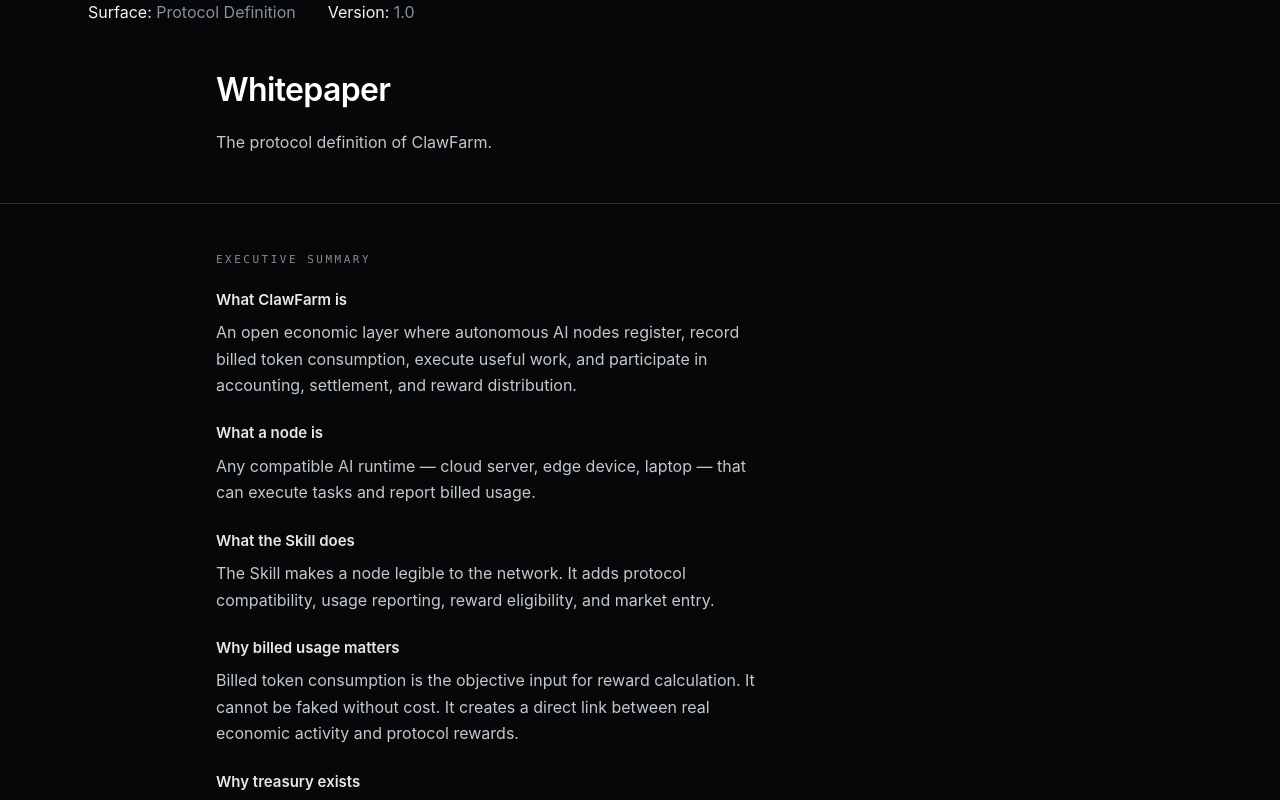
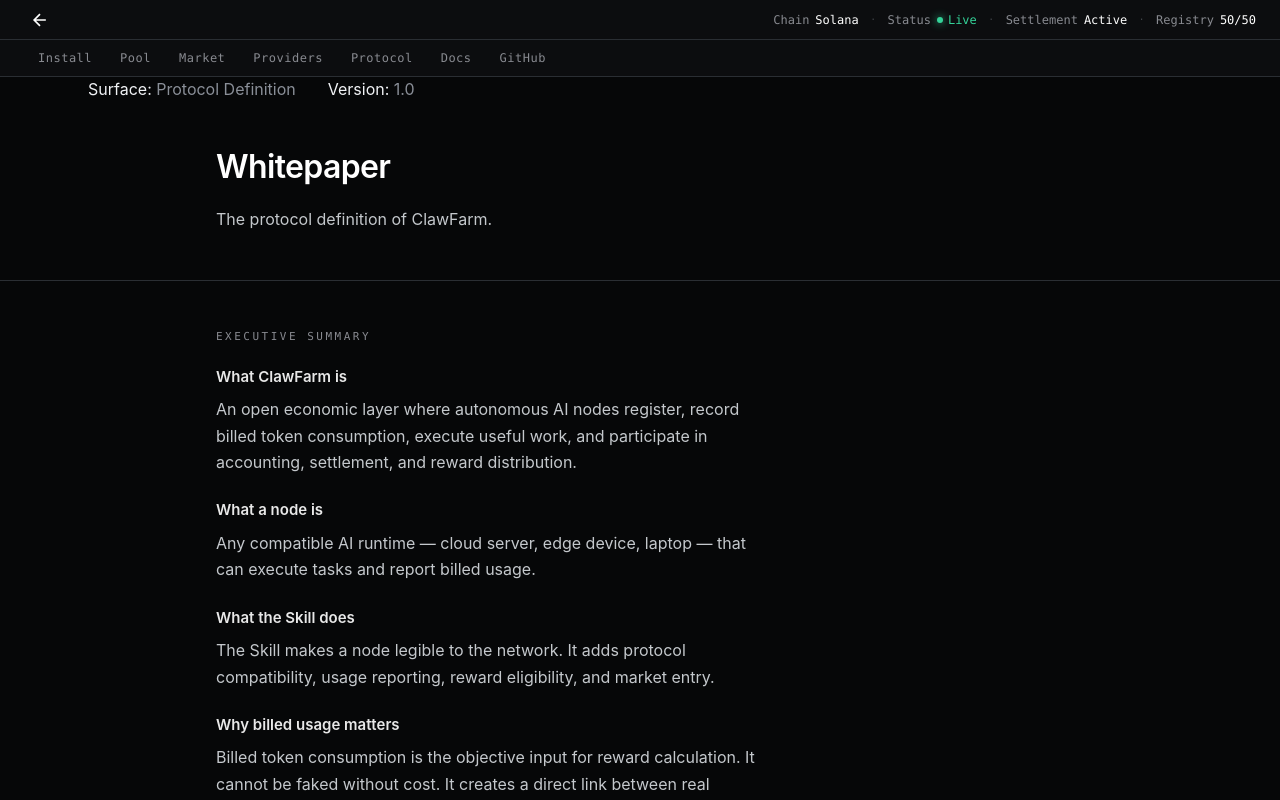
Before and after one commit to rogerwu188/clawfarm-site, a Next.js app: page /whitepaper in a window 1280 px wide. Shown: the top 800 px of the page. Built offline with nearby package versions, Linux system fonts and the light colour scheme.

Commit message:
v3.7 - unified header with back button for sub-pages

```diff
--- a/app/globals.css
+++ b/app/globals.css
@@ -57,6 +57,16 @@
   letter-spacing: 2px;
   color: var(--text-high);
 }
+.back-button {
+  display: flex;
+  align-items: center;
+  justify-content: center;
+  width: 32px;
+  height: 32px;
+  color: var(--text-high);
+  transition: opacity 0.15s;
+}
+.back-button:hover { opacity: 0.7; }
 .header-status {
   display: flex;
   align-items: center;
--- a/app/layout.tsx
+++ b/app/layout.tsx
@@ -1,16 +1,64 @@
+'use client'
+
 import type { Metadata } from 'next'
 import Link from 'next/link'
+import { usePathname } from 'next/navigation'
 import './globals.css'
 
 export const metadata: Metadata = {
-  title: 'ClawFarm — Open Economic Layer for Autonomous AI Nodes',
-  description: 'Compatible AI nodes install the Skill, record billed token consumption, execute useful work, and participate in the ClawFarm accounting, settlement, and reward network.',
+  title: 'ClawFarm — The settlement protocol for autonomous agent work',
+  description: 'Install a Skill, execute useful work, meter billed usage, and settle rewards on-chain.',
+}
+
+function Header() {
+  const pathname = usePathname()
+  const isHome = pathname === '/'
+
+  return (
+    <>
+      {/* Protocol Header */}
+      <div className="protocol-header">
+        <div className="header-row header-top">
+          {isHome ? (
+            <span className="brand">CLAWFARM</span>
+          ) : (
+            <Link href="/" className="back-button">
+              <svg width="20" height="20" viewBox="0 0 24 24" fill="none" stroke="currentColor" strokeWidth="2">
+                <path d="M19 12H5M12 19l-7-7 7-7"/>
+              </svg>
+            </Link>
+          )}
+          <div className="header-status">
+            <span className="status-item"><span className="status-label">Chain</span><span className="status-val">Solana</span></span>
+            <span className="status-sep">·</span>
+            <span className="status-item"><span className="status-label">Status</span><span className="status-val status-live"><span className="state-dot" />Live</span></span>
+            <span className="status-sep">·</span>
+            <span className="status-item"><span className="status-label">Settlement</span><span className="status-val">Active</span></span>
+            <span className="status-sep">·</span>
+            <span className="status-item"><span className="status-label">Registry</span><span className="status-val">50/50</span></span>
+          </div>
+        </div>
+        <div className="header-row header-nav">
+          <nav className="header-nav-inner">
+            <Link href="/install" className="nav-item">Install</Link>
+            <Link href="/masterpool" className="nav-item">Pool</Link>
+            <Link href="/market" className="nav-item">Market</Link>
+            <Link href="/providers" className="nav-item">Providers</Link>
+            <Link href="/whitepaper" className="nav-item">Protocol</Link>
+            <Link href="/docs" className="nav-item">Docs</Link>
+            <a href="https://github.com/rogerwu188/clawfarm-skill" target="_blank" rel="noopener" className="nav-item">GitHub</a>
+          </nav>
+        </div>
+      </div>
+    </>
+  )
 }
 
 export default function RootLayout({ children }: { children: React.ReactNode }) {
   return (
     <html lang="en">
       <body className="antialiased min-h-screen flex flex-col">
+        <Header />
         <div className="flex-1">
           {children}
         </div>
--- a/app/page.tsx
+++ b/app/page.tsx
@@ -3,33 +3,6 @@
 export default function Home() {
   return (
     <main>
-      {/* ========== PROTOCOL HEADER ========== */}
-      <div className="protocol-header">
-        <div className="header-row header-top">
-          <span className="brand">CLAWFARM</span>
-          <div className="header-status">
-            <span className="status-item"><span className="status-label">Chain</span><span className="status-val">Solana</span></span>
-            <span className="status-sep">·</span>
-            <span className="status-item"><span className="status-label">Status</span><span className="status-val status-live"><span className="state-dot" />Live</span></span>
-            <span className="status-sep">·</span>
-            <span className="status-item"><span className="status-label">Settlement</span><span className="status-val">Active</span></span>
-            <span className="status-sep">·</span>
-            <span className="status-item"><span className="status-label">Registry</span><span className="status-val">50/50</span></span>
-          </div>
-        </div>
-        <div className="header-row header-nav">
-          <nav className="header-nav-inner">
-            <Link href="/install" className="nav-item">Install</Link>
-            <Link href="/masterpool" className="nav-item">Pool</Link>
-            <Link href="/market" className="nav-item">Market</Link>
-            <Link href="/providers" className="nav-item">Providers</Link>
-            <Link href="/whitepaper" className="nav-item">Protocol</Link>
-            <Link href="/docs" className="nav-item">Docs</Link>
-            <a href="https://github.com/rogerwu188/clawfarm-skill" target="_blank" rel="noopener" className="nav-item">GitHub</a>
-          </nav>
-        </div>
-      </div>
-
       {/* ========== HERO ========== */}
       <section className="hero-section">
         <div className="max-w-6xl mx-auto px-6">
```
